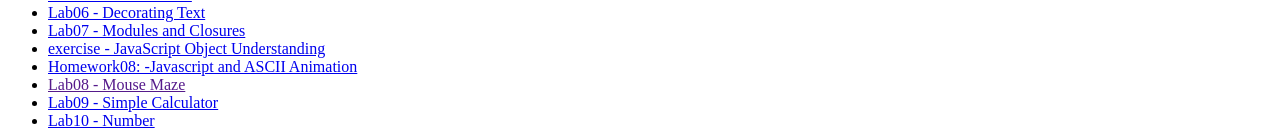
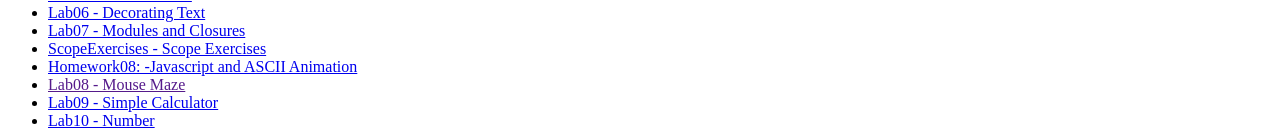
Before and after one commit to HadisMehari/hadismehari.github.io, a plain HTML site: page index.html in a window 1280 px wide. Shown: the part 777-907 px from the top of the page. Drawn offline with Linux system fonts and the light colour scheme.

Commit message:
Update index.html

```diff
--- a/index.html
+++ b/index.html
@@ -28,7 +28,7 @@
                 <li><a href="#">Lab05 - HTML Forms</a></li>
                 <li><a href="lab06/decoratemytext.html">Lab06 - Decorating Text</a></li>
                 <li><a href="lab07/bankAccount.html">Lab07 - Modules and Closures</a></li>
-                <li><a href="exercises/exercises/">exercise - JavaScript Object Understanding</a></li>
+                <li><a href="exercises/exercises/">ScopeExercises - Scope Exercises</a></li>
                 <li><a href="homework08/ascii.html">Homework08: -Javascript and ASCII Animation</a></li>
                 <li><a href="">Lab08 - Mouse Maze</a></li>
                 <li><a href="#">Lab09 - Simple Calculator</a></li>
```
